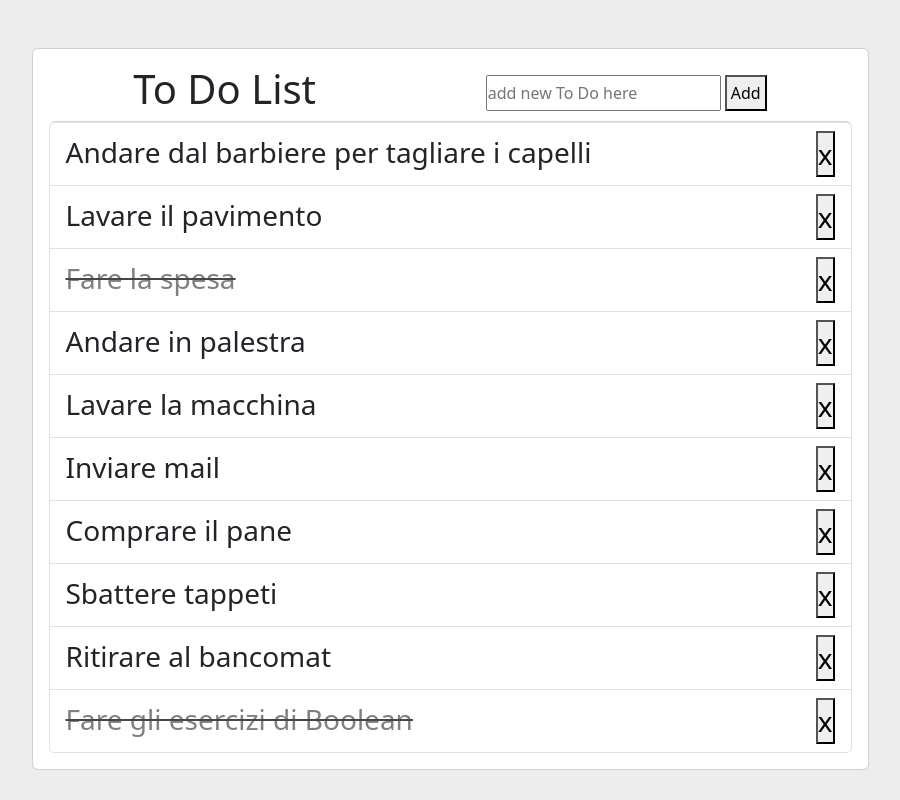
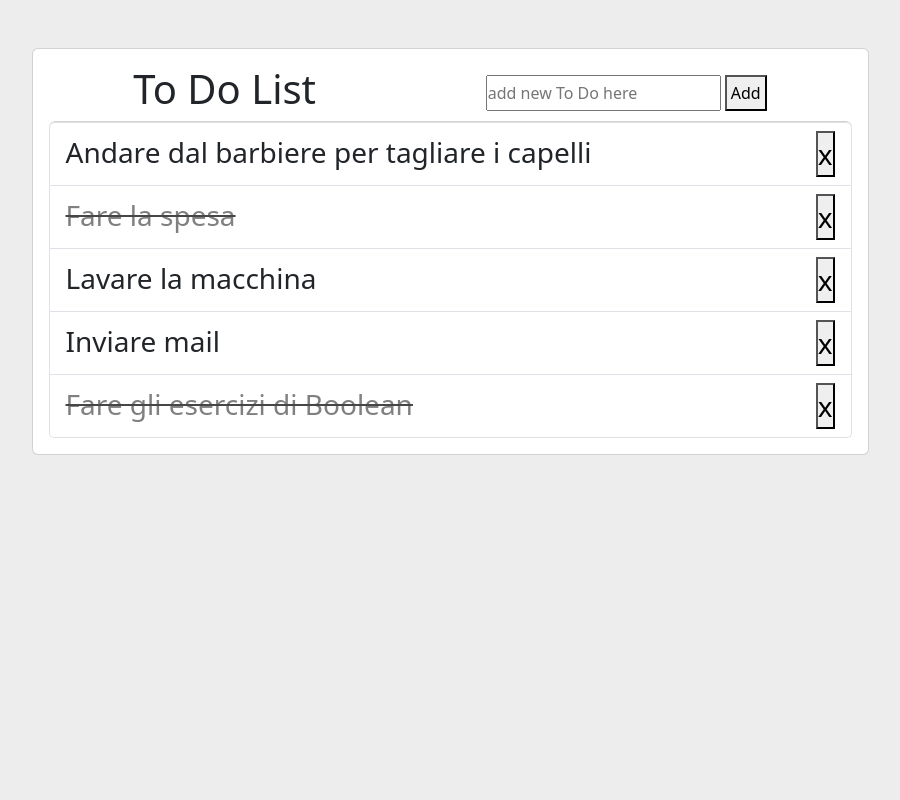
Before and after one commit to agostinoluca/vue-todolist, a Vue app: page / in a window 1280 px wide. Shown: the whole page, without its empty margins (190-1090 px from the left). Built offline with nearby package versions, Linux system fonts and the light colour scheme.

Commit message:
add error message; some fix.

```diff
--- a/src/App.vue
+++ b/src/App.vue
@@ -6,18 +6,15 @@ export default {
     return {
       name: 'To Do List',
       newTodo: '',
+      error: '',
       toDo: [
         { text: 'Andare dal barbiere per tagliare i capelli', done: false },
-        { text: 'Lavare il pavimento', done: false },
         { text: 'Fare la spesa', done: true },
-        { text: 'Andare in palestra', done: false },
         { text: 'Lavare la macchina', done: false },
         { text: 'Inviare mail', done: false },
-        { text: 'Comprare il pane', done: false },
-        { text: 'Sbattere tappeti', done: false },
-        { text: 'Ritirare al bancomat', done: false },
         { text: 'Fare gli esercizi di Boolean', done: true }
-      ]
+      ],
+      finish: 'Non hai nulla da fare. STUDIA! 🤓'
     };
     console.log(newTodo);
   },
@@ -30,16 +27,18 @@ export default {
     removeTodo(index) {
       this.toDo.splice(index, 1);
     },
+    // aggiunge al array toDo l'input di newTodo (seguendo una condizione)
     addTodo() {
       if (this.newTodo.trim() !== '' && this.newTodo.length > 3) {
-        this.toDo.push({ text: this.newTodo, done: false})
+        this.toDo.push({ text: this.newTodo, done: false});
+        this.error = '';
       } else if (this.newTodo.length < 3) {
-        console.log('Add at least 4 characters');
+        this.error = 'Add at least 4 characters.';
       } else {
-        console.log('You entered an invalid input');
+        this.error = 'You entered an invalid input.';
       };
       this.newTodo = '';
-    }
+    },
   }
 };
 
@@ -50,9 +49,14 @@ export default {
   <div class="card p-3 w-75 m-auto">
     <div class="d-flex justify-content-around align-items-center">
       <h1 class="text-center">{{ name }}</h1>
-      <div class="d-flex gap-1 ">
-        <input v-model="newTodo" type="text" name="newTodo" id="newTodo" placeholder="add new To Do here" @keypress.enter="addTodo">
-        <button class="p-1" @click="addTodo">Add</button>
+      <div>
+        <div class="d-flex gap-1 ">
+          <input v-model="newTodo" type="text" name="newTodo" id="newTodo" placeholder="add new To Do here" @keypress.enter="addTodo">
+          <button class="p-1" @click="addTodo">Add</button>
+        </div>
+        <div class="d-flex">
+          <span class="text-danger"> {{ error }} </span>
+        </div>
       </div>
     </div>
     <ul class="list-group fs-3" v-if="toDo.length > 0">
@@ -64,7 +68,7 @@ export default {
       </li>
     </ul>
     <div v-else>
-      <h3 class="finish fs-3 text-success">Non hai nulla da fare. STUDIA! &#128540 </h3>
+      <h3 class="finish fs-3 text-success p-5 text-center"> {{ finish }} </h3>
     </div>
   </div>
 </div>
```
